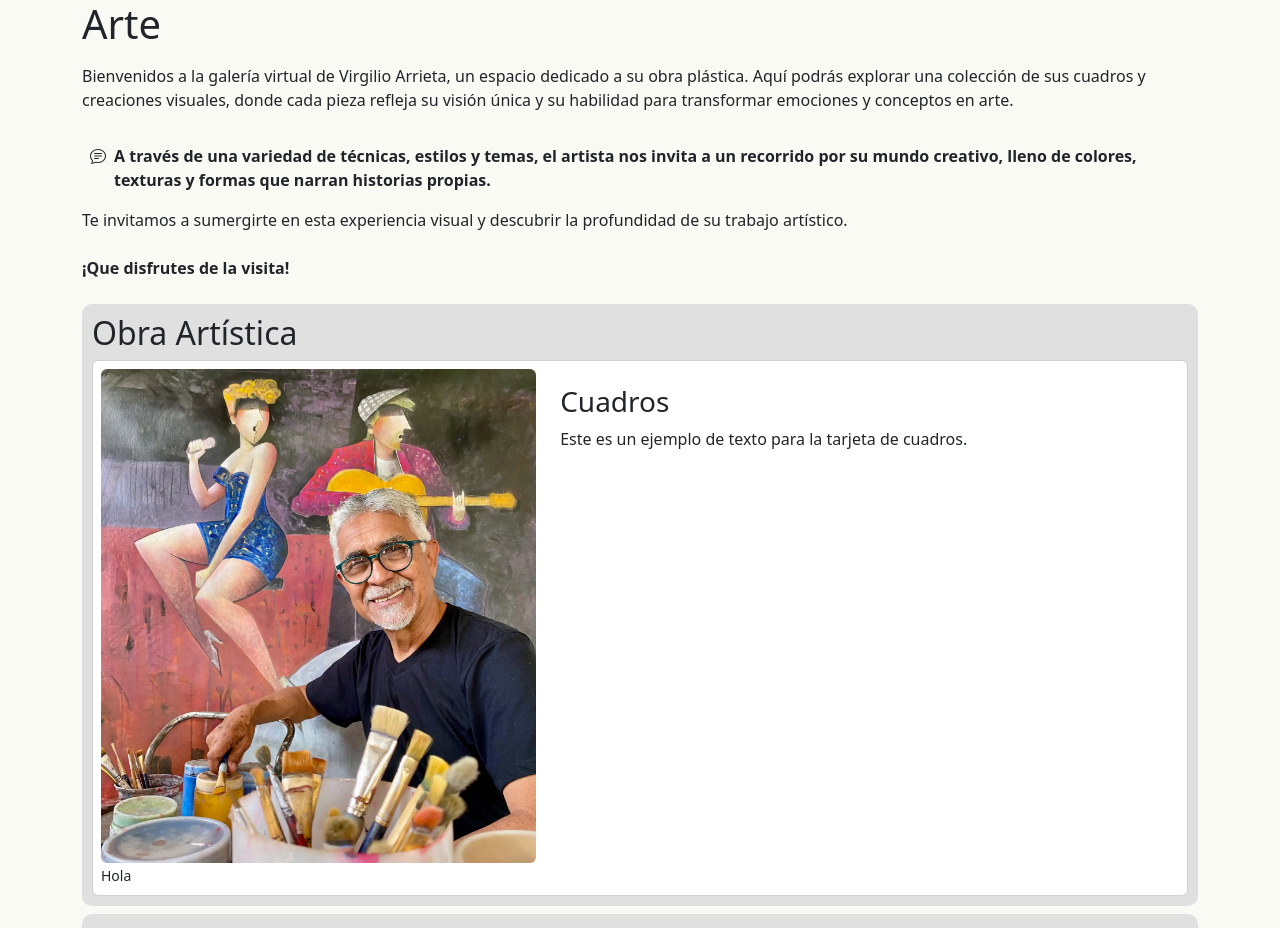
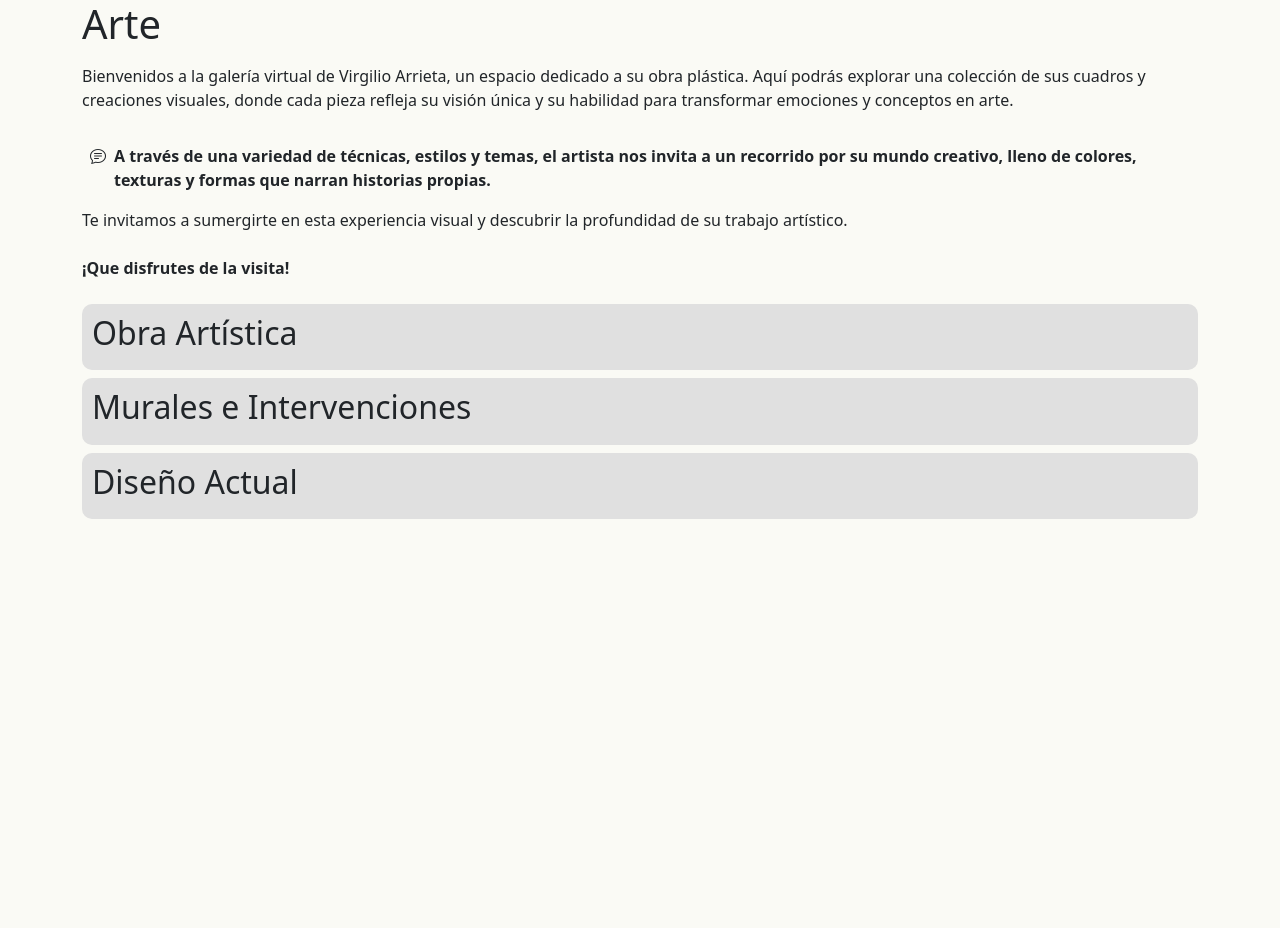
Before and after one commit to DevAnd7/VA-WebPage, a React (Vite) app in the folder VA-WP/: page /arte in a window 1280 px wide. Shown: the top 928 px of the page. After the commit the page ends 800 px from the top, so only its background shows below. Built offline with nearby package versions, Linux system fonts and the light colour scheme.

Commit message:
Actualizacion carpetas

```diff
--- a/VA-WP/src/Components/Tarjeta.jsx
+++ /dev/null
@@ -1,19 +0,0 @@
-const Tarjeta = ({ img, titulo, textoImg, texto}) => {
-
-    return (
-        <div className="card w-100">
-            <div className="row p-2">
-                <div className="col-md-5">
-                    <img src={img} alt={`imagen de ${titulo}`} className="w-100 object-fit-cover rounded" />
-                    <small>{textoImg}</small>
-                </div>
-                <div className="col-md-7">
-                    <h3 className="mt-3">{titulo}</h3>
-                    <p>{texto}</p>
-                </div>
-            </div>
-        </div>
-    );
-};
-
-export default Tarjeta;
--- a/VA-WP/src/Pages/Arte.jsx
+++ b/VA-WP/src/Pages/Arte.jsx
@@ -1,5 +1,3 @@
-import Tarjeta from "../Components/Tarjeta";
-
 const Arte = () => {
     return (
         <div className="container d-flex flex-column gap-2">
@@ -18,24 +16,16 @@ const Arte = () => {
             {/*Seccion de Obras de Arte*/}
             <div className="seccion" id="ObraArtistica">
                 <h2>Obra Artística</h2>
-                <Tarjeta
-                    img="public/VA taller.webp"
-                    titulo="Cuadros"
-                textoImg="Hola"
-                    texto="Este es un ejemplo de texto para la tarjeta de cuadros."
-                />
 
             </div>
 
             <div className="seccion" id="MuraleseIntervenciones">
                 <h2>Murales e Intervenciones</h2>
-                <Tarjeta titulo={"TITULO"} lado="end" img="public/VA taller.webp" />
 
             </div>
 
             <div className="seccion" id="DiseñoActual">
                 <h2>Diseño Actual</h2>
-                <Tarjeta titulo={"TITULO"} />
 
             </div>
 
--- a/VA-WP/src/Pages/Home/SeccionMusico.jsx
+++ b/VA-WP/src/Pages/Home/SeccionMusico.jsx
@@ -10,11 +10,14 @@ function SeccionMusico() {
 
                 <div className="card p-1">
                     <div className="row g-0">
+
                         <div className="col-md-5">
                             <img src="/public/VA taller.webp" className="img-fluid rounded-start" alt="VA cantando" />
                         </div>
+
                         <div className="col-md-7">
                             <div className="card-body">
+
                                 <h5 className="card-title">Card title</h5>
 
                                 <p className="card-text">This is a wider card with supporting text below as a natural lead-in to additional content. This content is a little bit longer.</p>
@@ -32,6 +35,7 @@ function SeccionMusico() {
                                 />
                             </div>
                         </div>
+
                     </div>
                 </div>
             </Link>
```
